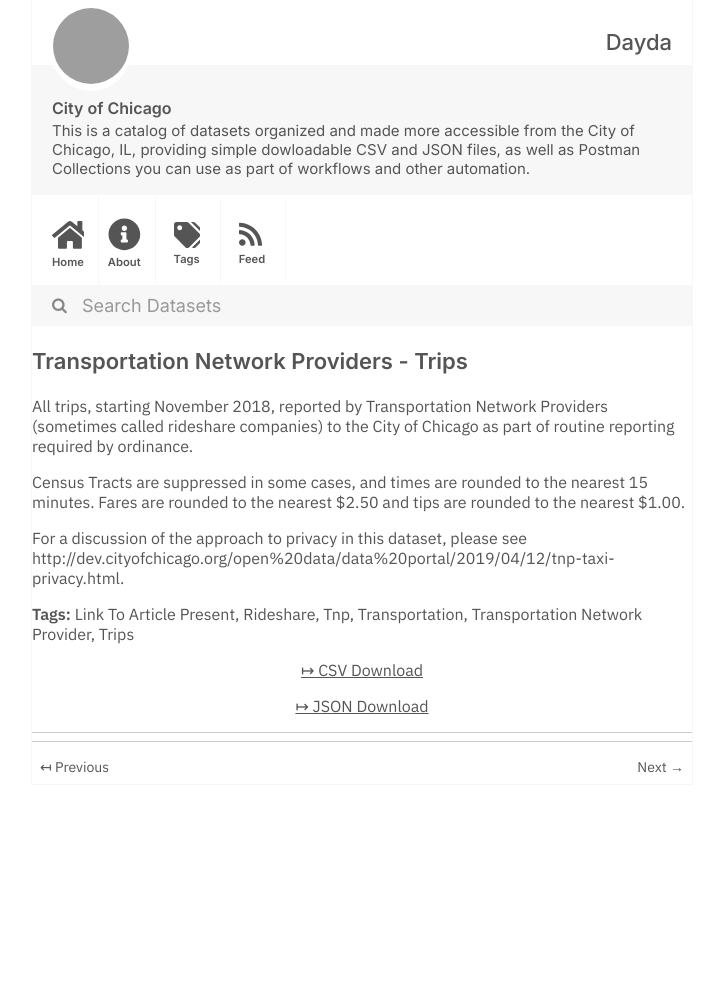
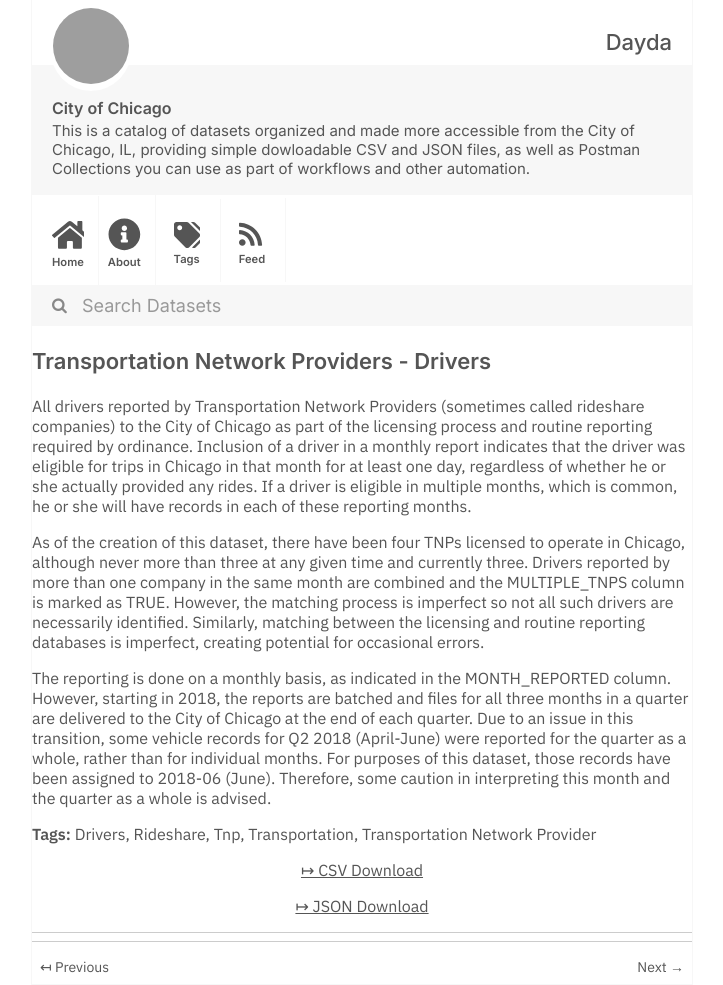
Before and after one commit to dayda-entities/city-of-chicago, a Jekyll site: the page built from _posts/2020-11-10-transportation-network-provide.md, in a window 1280 px wide, cut to the strip 0-985 px from the top of the page. Shown: the whole strip, without its empty margins (278-1001 px from the left). Built offline with Jekyll 4.4.1, drawn with Linux system fonts in a browser that asks for light colours; before the commit the page ends 900 px from its top, so only the background shows below that; grey boxes are pictures that could not be loaded.

Commit message:
Publish Data

```diff
--- a/_posts/2020-11-10-transportation-network-provide.md
+++ b/_posts/2020-11-10-transportation-network-provide.md
@@ -1,27 +1,26 @@
 ---
-title: Transportation Network Providers - Trips
-created: '2020-11-10T16:55:08.414827'
-modified: '2020-11-10T16:55:08.414838'
+title: Transportation Network Providers - Drivers
+created: '2020-11-10T16:55:03.109384'
+modified: '2020-11-10T16:55:03.109408'
 state: active
 type: dataset
 tags:
-  - Link To Article Present
+  - Drivers
   - Rideshare
   - Tnp
   - Transportation
   - Transportation Network Provider
-  - Trips
 groups:
   - Local Government
 csv_url: >-
-  https://data.cityofchicago.org/api/views/m6dm-c72p/rows.csv?accessType=DOWNLOAD
+  https://data.cityofchicago.org/api/views/j6wf-834c/rows.csv?accessType=DOWNLOAD
 json_url: >-
-  https://data.cityofchicago.org/api/views/m6dm-c72p/rows.json?accessType=DOWNLOAD
+  https://data.cityofchicago.org/api/views/j6wf-834c/rows.json?accessType=DOWNLOAD
 layout: post
 
 ---
-All trips, starting November 2018, reported by Transportation Network Providers (sometimes called rideshare companies) to the City of Chicago as part of routine reporting required by ordinance.
+All drivers reported by Transportation Network Providers (sometimes called rideshare companies) to the City of Chicago as part of the licensing process and routine reporting required by ordinance. Inclusion of a driver in a monthly report indicates that the driver was eligible for trips in Chicago in that month for at least one day, regardless of whether he or she actually provided any rides. If a driver is eligible in multiple months, which is common, he or she will have records in each of these reporting months.
 
-Census Tracts are suppressed in some cases, and times are rounded to the nearest 15 minutes. Fares are rounded to the nearest $2.50 and tips are rounded to the nearest $1.00.
+As of the creation of this dataset, there have been four TNPs licensed to operate in Chicago, although never more than three at any given time and currently three. Drivers reported by more than one company in the same month are combined and the MULTIPLE_TNPS column is marked as TRUE. However, the matching process is imperfect so not all such drivers are necessarily identified. Similarly, matching between the licensing and routine reporting databases is imperfect, creating potential for occasional errors.
 
-For a discussion of the approach to privacy in this dataset, please see http://dev.cityofchicago.org/open%20data/data%20portal/2019/04/12/tnp-taxi-privacy.html.
+The reporting is done on a monthly basis, as indicated in the MONTH_REPORTED column. However, starting in 2018, the reports are batched and files for all three months in a quarter are delivered to the City of Chicago at the end of each quarter. Due to an issue in this transition, some vehicle records for Q2 2018 (April-June) were reported for the quarter as a whole, rather than for individual months. For purposes of this dataset, those records have been assigned to 2018-06 (June). Therefore, some caution in interpreting this month and the quarter as a whole is advised.
```
